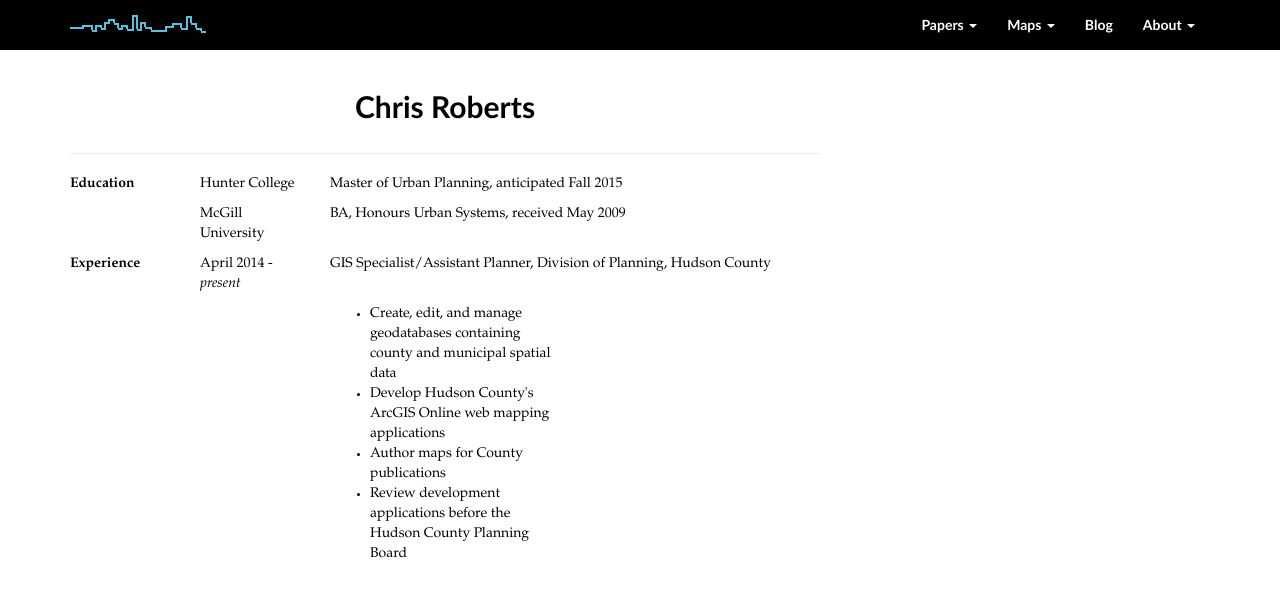
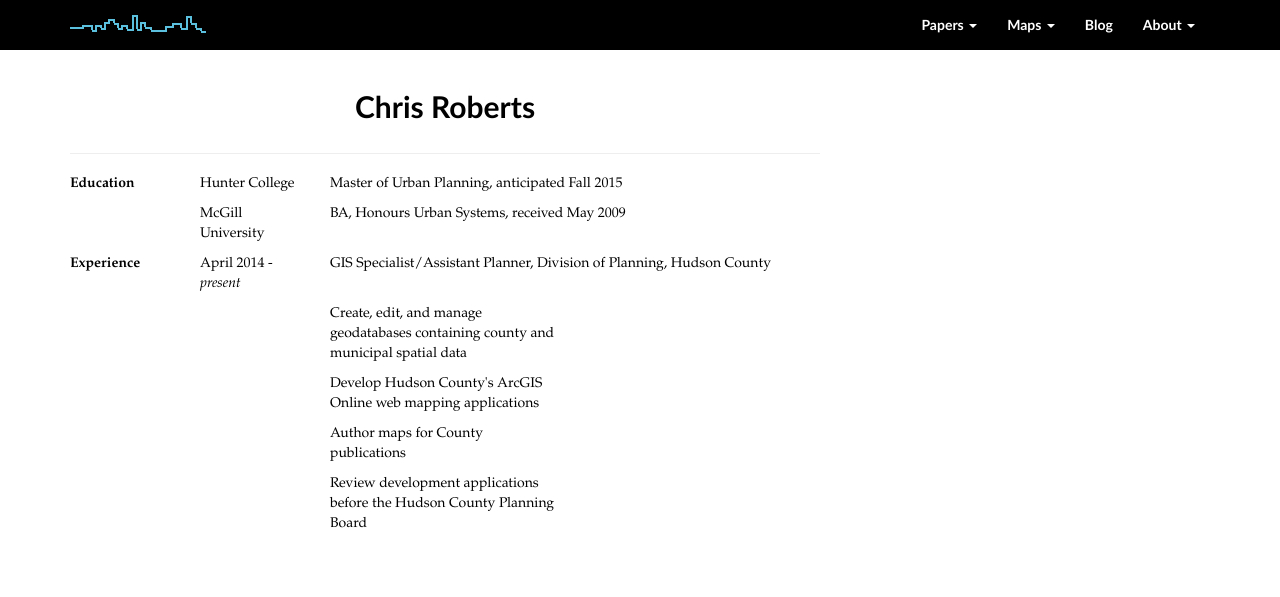
Before and after one commit to chrisrobertsnyc/chrisrobertsnyc.github.io, a Jekyll site: the page built from about/cv.html, in a window 1280 px wide. Shown: the top 597 px of the page. Built offline with Jekyll 4.4.1, drawn with Linux system fonts in a browser that asks for light colours; nearby versions of some CDN libraries.

Commit message:
changing li elements to p elements

```diff
--- a/about/cv.html
+++ b/about/cv.html
@@ -38,11 +38,9 @@
 </div>
 <div class="row">
 	<div class="col-md-4 col-md-offset-4">
-		<ul>
-			<li>Create, edit, and manage geodatabases containing county and municipal spatial data</li>
-			<li>Develop Hudson County's ArcGIS Online web mapping applications</li>
-			<li>Author maps for County publications</li>
-			<li>Review development applications before the Hudson County Planning Board</li>
-		</ul>
+			<p>Create, edit, and manage geodatabases containing county and municipal spatial data</p>
+			<p>Develop Hudson County's ArcGIS Online web mapping applications</p>
+			<p>Author maps for County publications</p>
+			<p>Review development applications before the Hudson County Planning Board</p>
 	</div>
 </div>
```
